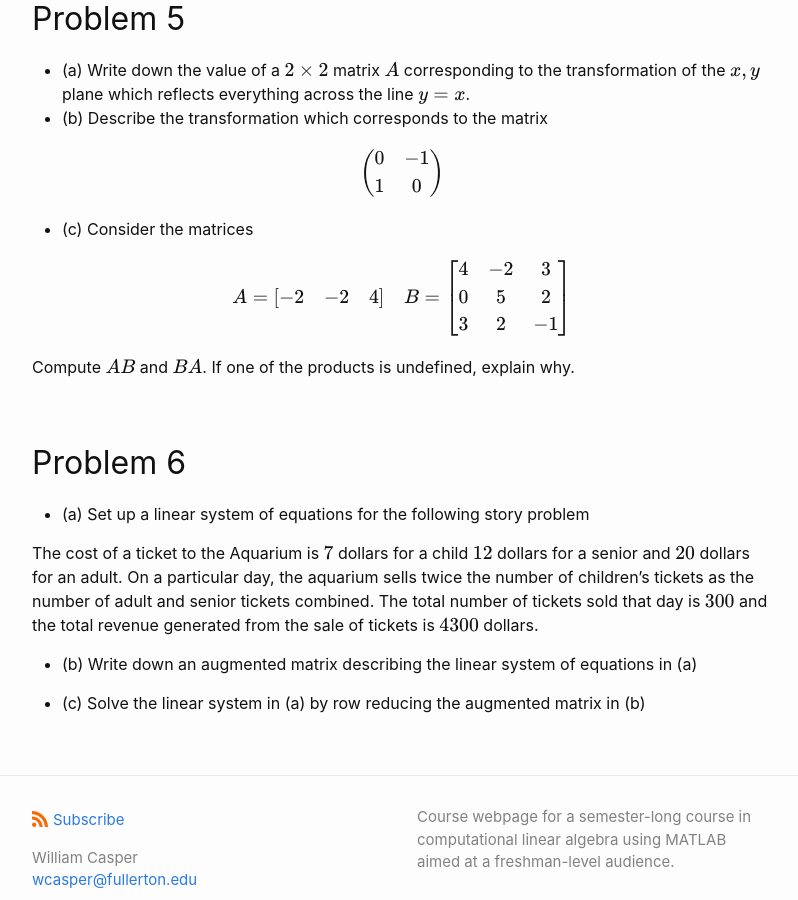
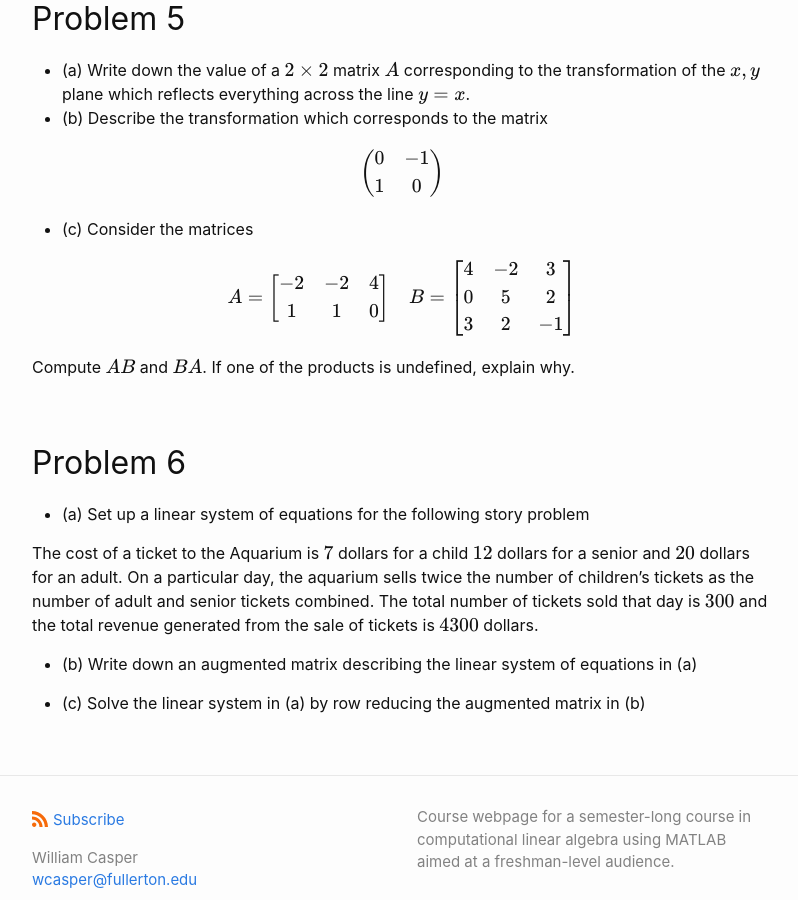
Before and after one commit to wcasper/math107spring2021, a Jekyll site: the page built from _exams/exam2/written-portion.md, in a window 1280 px wide and 900 px high, scrolled down 1493 px. Shown: the whole window, without its empty margins (238-1036 px from the left). Built offline with Jekyll 4.4.1, drawn with Linux system fonts in a browser that asks for light colours.

Commit message:
changed problem

```diff
--- a/_exams/exam2/written-portion.md
+++ b/_exams/exam2/written-portion.md
@@ -57,7 +57,7 @@ $$\left(\begin{array}{cc}
 
 * (c) Consider the matrices
 
-$$A = \left[\begin{array}{ccc} -2 & -2 & 4\end{array}\right]
+$$A = \left[\begin{array}{ccc} -2 & -2 & 4\\ 1 & 1 & 0\end{array}\right]
 \quad
 B = \left[\begin{array}{ccc} 4 & -2 & 3\\ 0 & 5 & 2\\ 3 & 2 & -1\end{array}\right]$$
 
```
